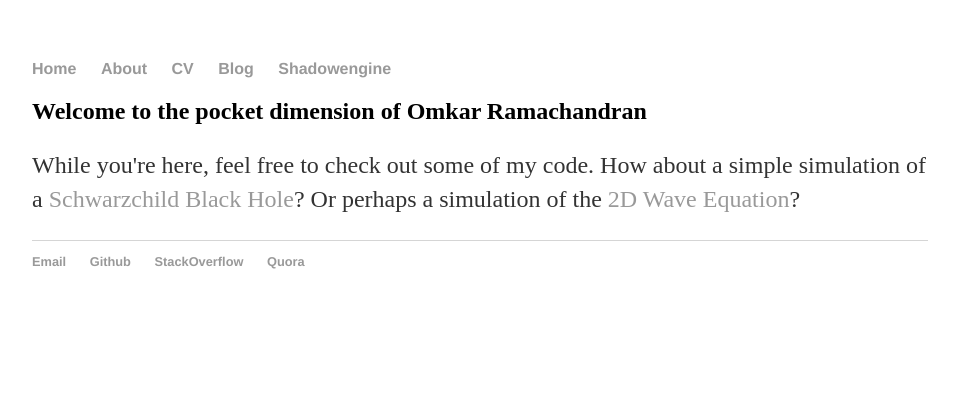
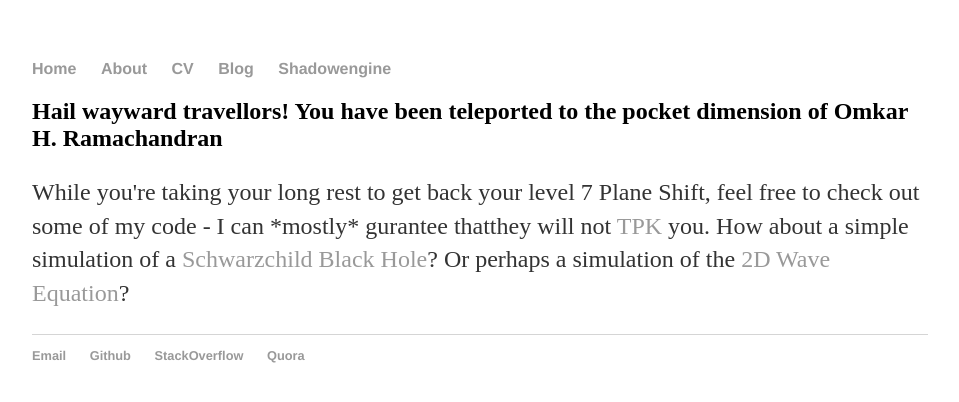
Before and after one commit to ShadowWarden/shadowwarden.github.io, a Jekyll site: the page built from index.html, in a window 1280 px wide. Shown: the top 402 px of the page, without its empty margins (160-1119 px from the left). Built offline with Jekyll 4.4.1, drawn with Linux system fonts in a browser that asks for light colours.

Commit message:
Spiced up the intro page

```diff
--- a/index.html
+++ b/index.html
@@ -3,8 +3,8 @@
 title: ShadowWarden
 ---
 <div class="blurb">
-	<h2>Welcome to the pocket dimension of Omkar Ramachandran</h2>
+	<h2>Hail wayward travellors! You have been teleported to the pocket dimension of Omkar H. Ramachandran</h2>
 	<p>
-	While you're here, feel free to check out some of my code. How about a simple simulation of a <a href=https://shadowwarden.github.io/GRPathTracer/>Schwarzchild Black Hole</a>? Or perhaps a simulation of the <a href=https://github.com/ShadowWarden/wavesim>2D Wave Equation</a>?
+	While you're taking your long rest to get back your level 7 Plane Shift, feel free to check out some of my code - I can *mostly* gurantee thatthey will not <a href=https://en.wikipedia.org/wiki/Role-playing_game_terms#T>TPK</a> you. How about a simple simulation of a <a href=https://shadowwarden.github.io/GRPathTracer/>Schwarzchild Black Hole</a>? Or perhaps a simulation of the <a href=https://github.com/ShadowWarden/wavesim>2D Wave Equation</a>?
 	</p>
 </div><!-- /.blurb -->
```
